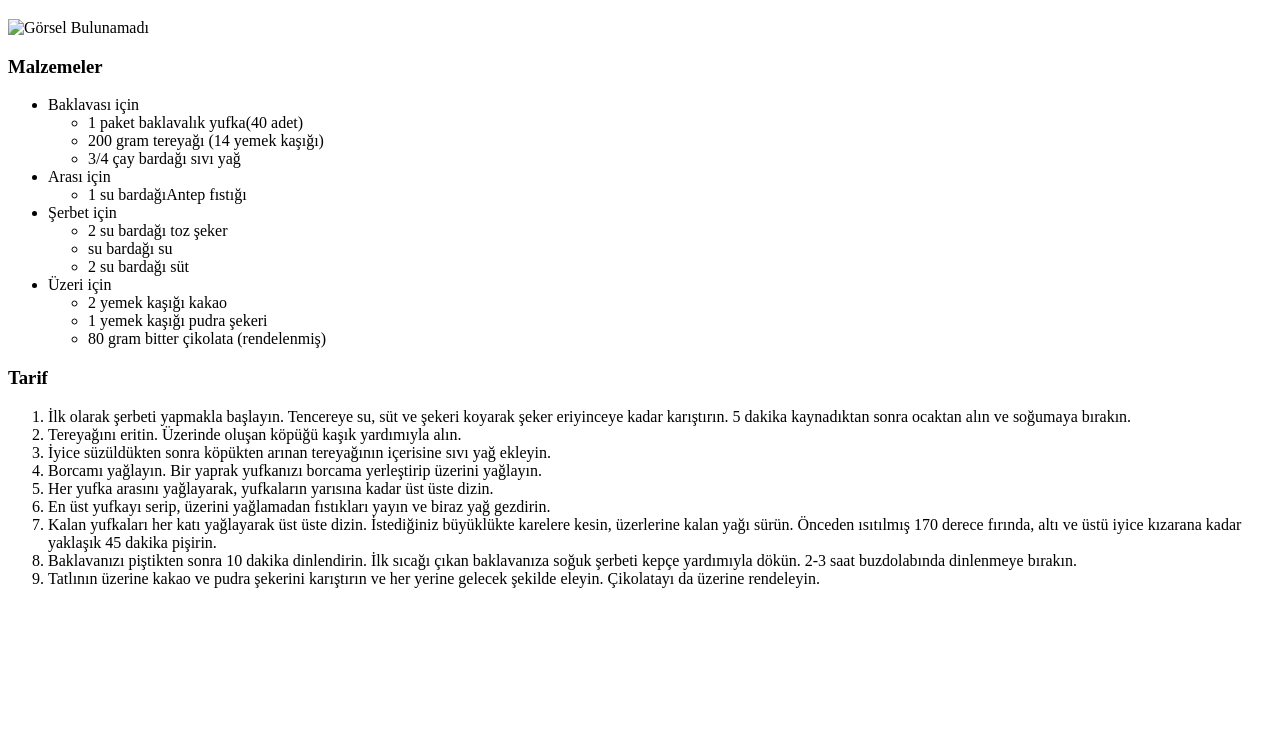
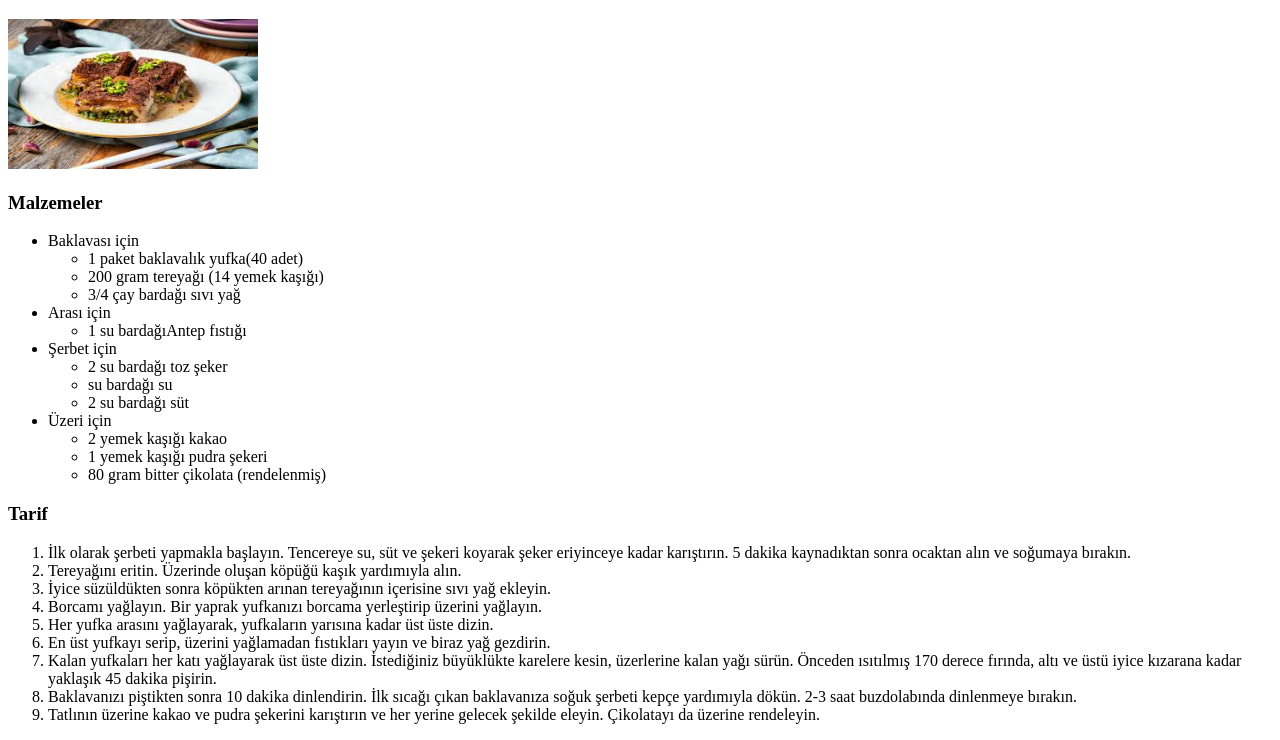
Before and after one commit to MuhammedAliBal/odev, a plain HTML site: page index.html in a window 1280 px wide. Shown: the part 61-801 px from the top of the page. Drawn offline with Linux system fonts and the light colour scheme.

Commit message:
Update index.html

```diff
--- a/index.html
+++ b/index.html
@@ -7,7 +7,7 @@
 </head>
 <body>
     <h1>Sütlü Soğuk Baklava</h1>
-    <img src="/Resimler/SoğukBaklava.jpeg" alt="Görsel Bulunamadı" width="250" height="150">
+    <img src="/Resimler/tatli.jpeg" alt="Görsel Bulunamadı" width="250" height="150">
     <h3> Malzemeler </h3>
     <ul>
         <li>Baklavası için
```
